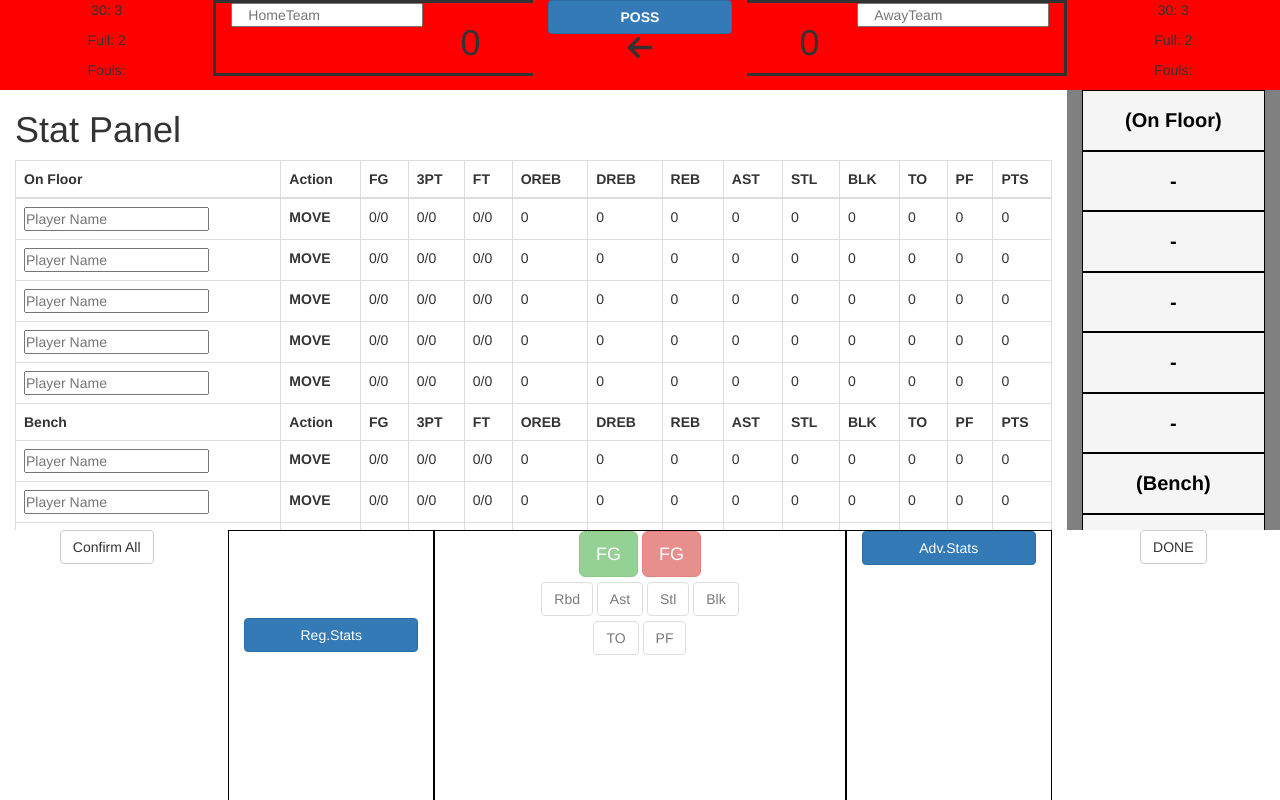
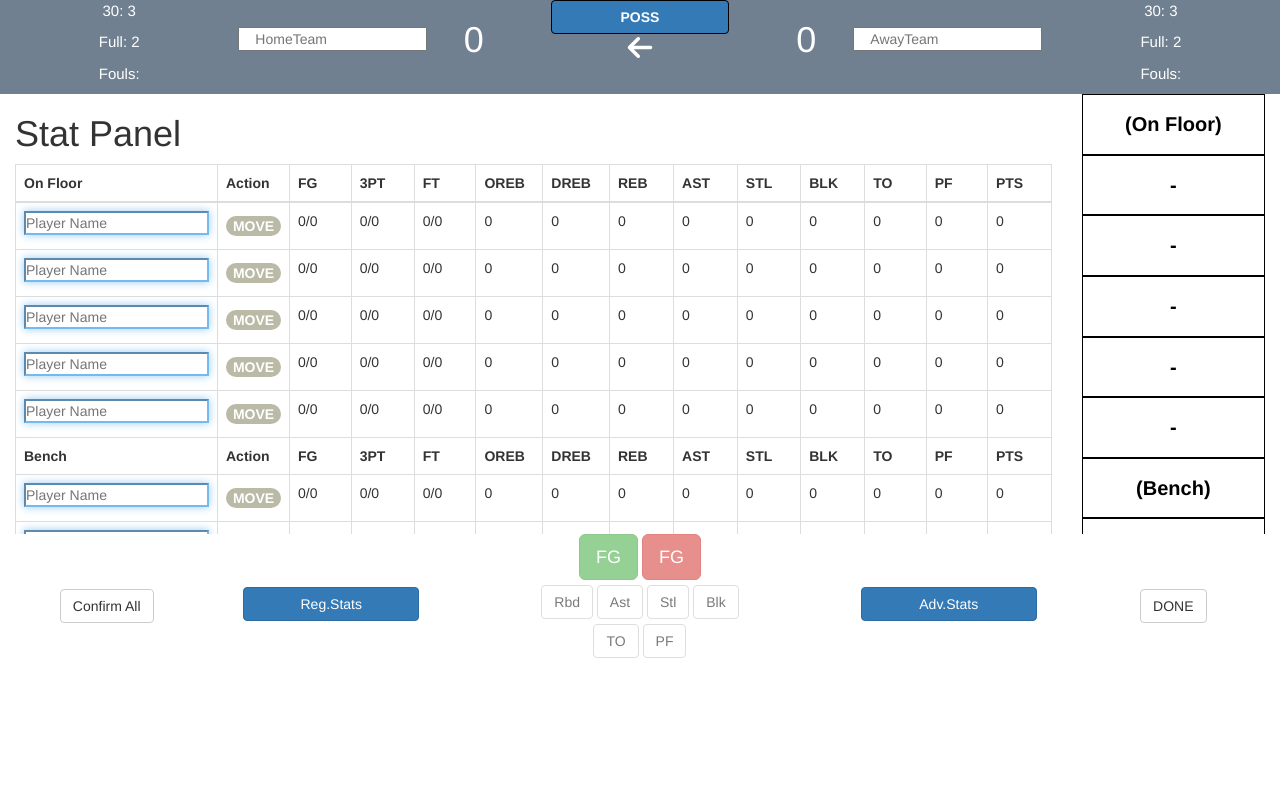
Before and after one commit to Kevinpkendall/statTracker, a plain HTML site: page index.html in a window 1280 px wide. Drawn offline with nearby package versions, Linux system fonts and the light colour scheme; files that its build step writes are made by us from their sources; files whose address does not match are found by name.

Commit message:
Update styles.css

```diff
--- a/styles.css
+++ b/styles.css
@@ -8,9 +8,6 @@ html, body {
     width: 100%;
 }
 
-li {
-}
-
 ul {
     list-style-type: none;
 
@@ -19,78 +16,66 @@ ul {
 #fullSize {
     height: 100%;
     width: 100%;
-    overflow:auto;        /* hidden, auto. Change to "hidden" to get rid of scroll bar -> Would need to adjust size of player boxes */
+    overflow:hidden;        /* hidden, auto. */
 }
 
 .teamOverviewBanner {
-    /*position: fixed;*/
-    /*z-index: 10;*/
-    background-color: red;
+    background-color: slategray;
     text-align: center;
-    padding: 0px;
-
 }
-#homeTeam {
-    border-style: solid none solid solid;
-
+#poss {
+    margin: 0px;
+    border: solid 1px black;
+    cursor: pointer;
 }
-#homeTeamName {
-    border: solid black 1px;
-
+#homeArrow,
+#awayArrow{
+    color: white;
 }
 
-#awayTeam {
-    border-style: solid solid solid none;
+.teamNameInput {
+    margin-top: 27px;
 }
-#awayTeamName {
-    border: solid black 1px;
+#homeTeamScore,
+#awayTeamScore,
+.teamName{
+    color: white;
 }
 
+.teamRandomStats p {
+    color: white;
+}
 
 .playerList ul li {
     font-size: 20px;
-    background-color: whitesmoke;
     color: black;
     font-weight: bold;
     text-align: center;
     border: solid black 1px;
-    /*margin: 2px; */
     padding: 15px 0px 15px 0px;
     word-wrap: break-word;
-    /*fix height later. something with padding on playerlists */
 }
 
 .leftPanel {
     background-color: gray;
-    /*height: 370px;*/
     height: 100%;
 }
 .leftPanel ul {
-    /*max-height: 370px;*/
     height: 100%;
-    overflow: auto;
 }
 
 .statPanel {
     background-color: white;
-    /*max-height: 370px;*/
     height: 100%;
     overflow: auto;
 }
 
 .rightPanel {
-    background-color: gray;
     height: 100%;
 }
 .rightPanel ul {
-    /*max-height: 370px;*/
     height: 100%;
     overflow: auto;
-}
-
-.buttonPanel {
-    /*height: 170px;*/
-
 }
 
 .buttonRow {
@@ -104,30 +89,23 @@ ul {
 
 .leftButtonPanel {
     height: inherit;
-    border: solid black  1px;
-    /*padding-top: 6%;*/
-
 }
 
 .centerButtonPanel {
     height: inherit;
-    border: solid black 1px;
     text-align: center;
-    /*padding-top: 1.3%;*/
 }
 
 .rightButtonPanel {
     height: inherit;
-    border: solid black  1px;
-    /*padding-top: 6%;*/
 }
 
 .benchHeader {
     pointer-events: none;
 }
 
-#regStatsButton {
-    margin-top: 50%;
+#regStatsButton, #advStatsButton {
+    margin-top: 30%;
 }
 
 .row,
@@ -146,8 +124,66 @@ ul {
     height: 35%;
 }
 
-/*
-    1. Hardcourt background for button panel / other?
-    2. Banner color or background?
-    3. Drop side panels when xs
-*/
+.optionBox {
+    height: inherit;
+}
+
+#confirmAllEditButton,
+#optionsButton,
+#doneButton {
+    margin-top: 30%;
+}
+
+.activeli {
+    background-color: #d9edf7;
+}
+.playerNameList:hover {
+    background-color: #c7c7c7;
+
+}
+
+.nameInputs {
+    border-color: #ccc;
+    border-color: rgba(82,168,236,.8);
+    outline: 0;
+    outline: thin dotted\9;
+    -webkit-box-shadow: 0 0 8px rgba(82,168,236,.6);
+    box-shadow: 0 0 8px rgba(82,168,236,.6);
+
+}
+.moveButton {
+    width: 55px;
+    border-radius: 25px;
+    background-color: #babaa7;
+    cursor: pointer;
+    margin: 5px auto 5px auto;
+    text-align:center;
+    color: white;
+}
+
+.hereButton {
+    width: 55px;
+    border-radius: 25px;
+    background-color: green;
+    cursor: pointer;
+    margin: 5px auto 5px auto;
+    text-align:center;
+    color: white;
+}
+
+.movePlayer {
+    background-color: #c7c7c7;
+}
+
+.disabled {
+    pointer-events: none;
+    opacity: .25;
+}
+
+.regStat {
+    width: 70px;
+}
+
+.teamRandomStats p {
+    font-size: 15px;
+}
```
